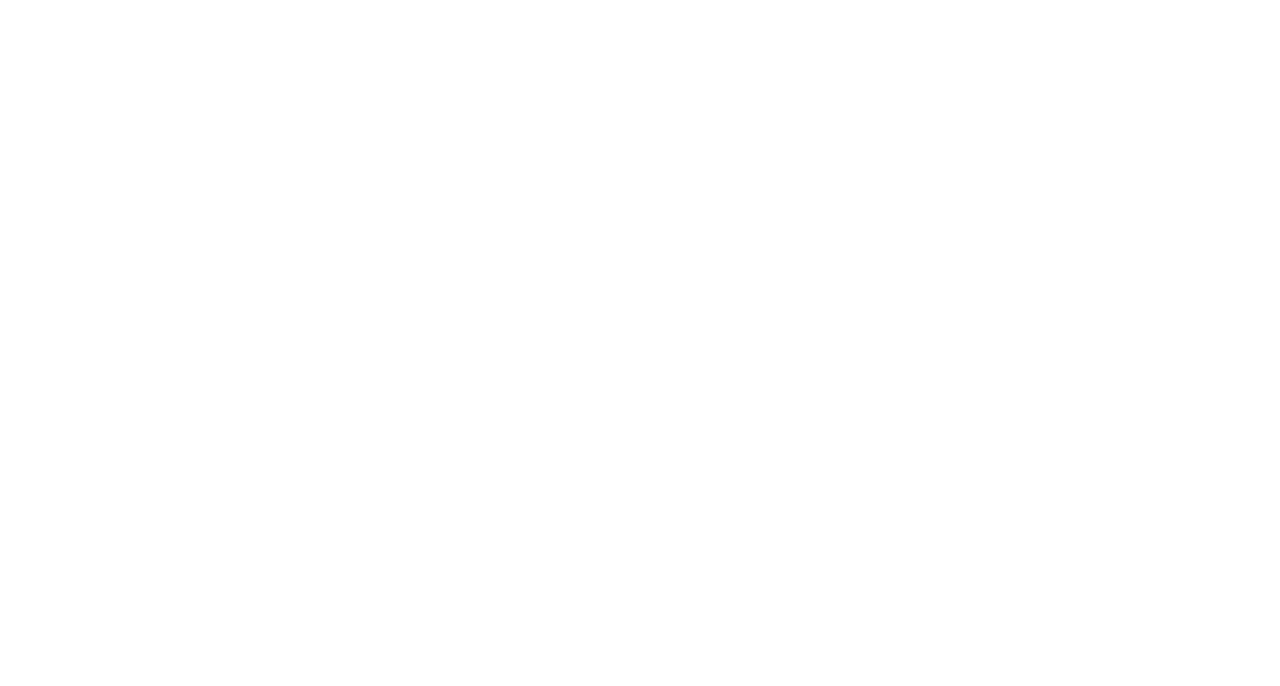
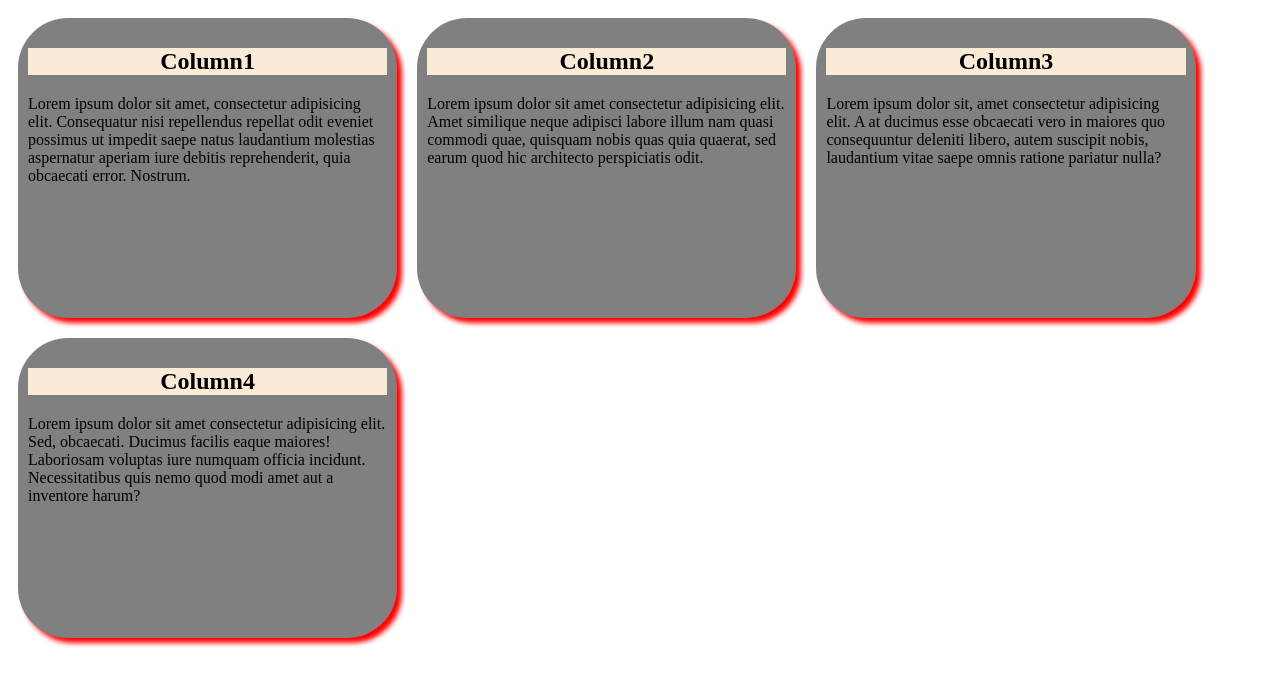
Before and after one commit to trinetw/bitwise, a plain HTML site: page index.html in a window 1280 px wide. Drawn offline with Linux system fonts and the light colour scheme.

Commit message:
added 2, 3, 4 column and updated css file

```diff
--- a/css/styles.css
+++ b/css/styles.css
@@ -0,0 +1,27 @@
+* {
+    box-sizing: border-box;
+}
+.column {
+    float: left;
+    width: 30%;
+    padding: 10px;
+    margin: 10px;
+    height: 300px;
+    background-color: grey;
+    border-color: brown;
+    border-radius: 50px;
+    box-shadow: 5px 5px 5px red;
+  }
+
+  /* Clear floats after the columns */
+.row:after {
+    content: "";
+    display: table;
+    clear: both;
+
+    text-align: center;
+}
+h2{
+    text-align: center;
+    background-color: antiquewhite;
+}
--- a/index.html
+++ b/index.html
@@ -8,6 +8,23 @@
     <link rel="stylesheet" href="css/styles.css">
 </head>
 <body>
-
+    <div class="row">
+        <div class="column">
+            <h2>Column1</h2>
+            <p>Lorem ipsum dolor sit amet, consectetur adipisicing elit. Consequatur nisi repellendus repellat odit eveniet possimus ut impedit saepe natus laudantium molestias aspernatur aperiam iure debitis reprehenderit, quia obcaecati error. Nostrum.</p>
+        </div>
+        <div class="column">
+            <h2>Column2</h2>
+            <p>Lorem ipsum dolor sit amet consectetur adipisicing elit. Amet similique neque adipisci labore illum nam quasi commodi quae, quisquam nobis quas quia quaerat, sed earum quod hic architecto perspiciatis odit.</p>
+        </div>
+        <div class="column">
+            <h2>Column3</h2>
+            <p>Lorem ipsum dolor sit, amet consectetur adipisicing elit. A at ducimus esse obcaecati vero in maiores quo consequuntur deleniti libero, autem suscipit nobis, laudantium vitae saepe omnis ratione pariatur nulla?</p>
+        </div>
+        <div class="column">
+            <h2>Column4</h2>
+            <p>Lorem ipsum dolor sit amet consectetur adipisicing elit. Sed, obcaecati. Ducimus facilis eaque maiores! Laboriosam voluptas iure numquam officia incidunt. Necessitatibus quis nemo quod modi amet aut a inventore harum?</p>
+        </div>
+    </div>
 </body>
 </html>
```
